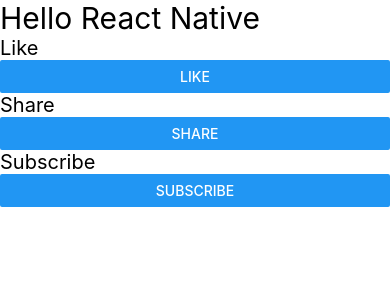
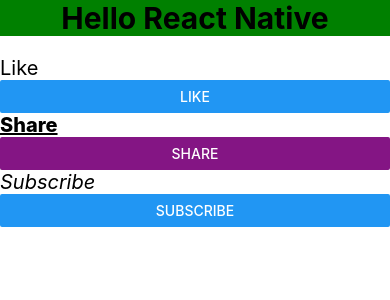
Before and after one commit to santoshtuniki/React-Native-CLI, a React Native app in the folder nativeApp/: screen / in a window 390 px wide. Shown: the top 300 px of the page. Built offline with nearby package versions, Linux system fonts and the light colour scheme.

Commit message:
multiple styles used

```diff
--- a/nativeApp/App.jsx
+++ b/nativeApp/App.jsx
@@ -1,29 +1,64 @@
 import React from 'react';
 import {
-	StyleSheet,
 	Text,
 	View,
-	Button
+	Button,
+	StyleSheet,
+	Image,
+	ImageBackground,
+	Alert,
+	TouchableHighlight,
 } from 'react-native';
 
 const styles = StyleSheet.create({
 	header: {
-		fontSize: 30
+		fontSize: 30,
+		fontWeight: 'bold',
+		marginBottom: 20,
+		backgroundColor: 'green',
+		textAlign: 'center'
 	},
 	para: {
 		fontSize: 20
 	},
+	slant: {
+		fontStyle: 'italic'
+	},
+	icon: {
+		width: 200,
+		height: 200,
+		marginTop: 20,
+		marginLeft: 5
+	},
+	container: {
+		flexDirection: 'row',
+	}
 });
 
-const App = ()=>{
+const App = () => {
+	const handlePress = (title) => {
+		Alert.alert(`${title} clicked.`)
+	}
+
 	return (
 		<View>
-			<Text style={styles.header}>Hello React Native</Text>
-			<Text style={styles.para}>Like</Text>
+			<Text style={styles.header}>
+				Hello React Native
+			</Text>
+
+			<Text style={styles.para}>
+				Like
+			</Text>
 			<Button title="Like" />
-			<Text style={styles.para}>Share</Text>
-			<Button title="Share" />
-			<Text style={styles.para}>Subscribe</Text>
+
+			<Text style={[styles.para, { fontWeight: 800, textDecorationLine: 'underline', }]}>
+				Share
+			</Text>
+			<Button title="Share" color="#841584" />
+
+			<Text style={[styles.para, styles.slant]}>
+				Subscribe
+			</Text>
 			<Button title="Subscribe" />
 		</View>
 	);
```
